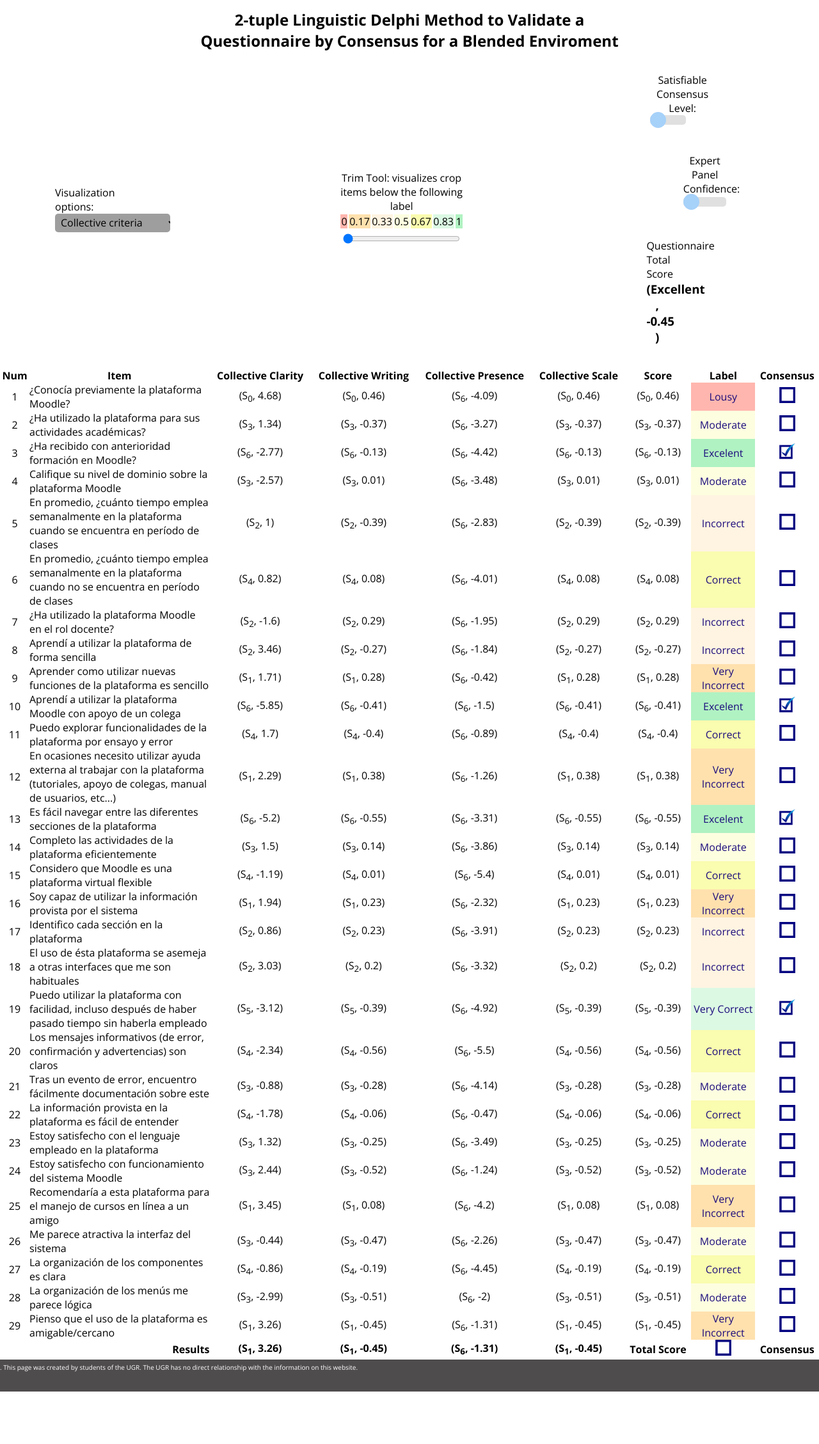
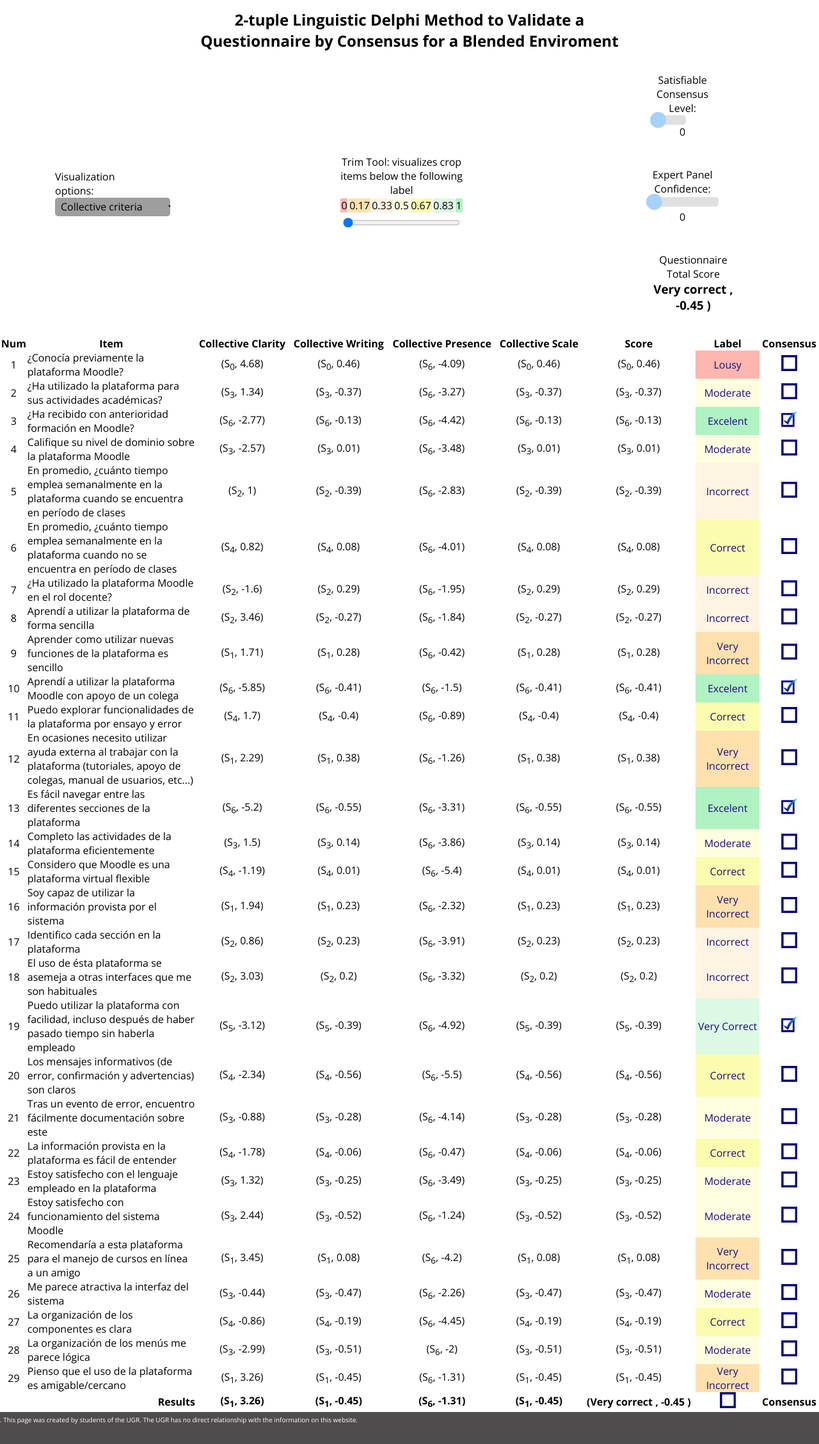
Before and after one commit to NoeZermeno/2tuple-fuzzy-delphi, a PHP site: page /resultados2.php in a window 1280 px wide. Shown: the part 279-2536 px from the top of the page at 64% size. Before the commit the page ends 2454 px from the top, so only its background shows below. Run offline with PHP 8.4, Linux system fonts and the light colour scheme; some libraries are stand-ins or nearby versions; grey boxes are pictures that could not be loaded.

Commit message:
with in total score

```diff
--- a/estilo.css
+++ b/estilo.css
@@ -182,9 +182,8 @@ input#rango {
 
 #Total_score{
 	display: block;
-
 	margin-left: 5%;
-	width: 15%;
+	width: 65%;
 }
 
 .filtros_2 table {
@@ -253,3 +252,10 @@ input#rango {
 	margin-left: 5%;
 	width: 50%;
 }
+
+#Panel_Expert{
+	display: block;
+	align-content: center;
+	margin-left: 5%;
+	width: 50%;
+}
--- a/resultados2.php
+++ b/resultados2.php
@@ -53,9 +53,13 @@
 			});
 		</script>
 		<script type="text/javascript">
-			function show_value(x)
+			function show_valueS(x)
 				{
 				 document.getElementById("CI").innerHTML=x;
+				}
+				function show_valueE(x)
+				{
+				 document.getElementById("EC").innerHTML=x;
 				}
 		</script>
 
@@ -111,17 +115,17 @@
 							<td>
 								<div class="bloque" id = "Consistency_Index">
 								  <p>Satisfiable Consensus Level: </p>
-								   <input type="range" min="0" max="1"  step = ".1" value="0" class="slider" id="Consistency_Index" onchange="show_value(this.value);">
-								   <label name="CI" id = "CI"></label>
+								   <input type="range" min="0" max="1"  step = ".1" value="0" class="slider" id="Consistency_Index" onchange="show_valueS(this.value);">
+								   <label name="CI" id = "CI">0</label>
 								</div>
 								<div class="bloque" id = "Panel_Expert">
 								  <p>Expert Panel Confidence: </p>
-								   <input type="range" min="0" max="1"  step = ".1" value="0" class="slider" id="expert_confidence" onchange="show_value(this.value);">
-								   <label name="EC" id = "EC"></label>
+								   <input type="range" min="0" max="1"  step = ".1" value="0" class="slider" id="expert_confidence" onchange="show_valueE(this.value);">
+								   <label name="EC" id = "EC">0</label>
 								</div>
 								<div class="bloque" id="Total_score">
 									<p> Questionnaire Total Score</p>
-									<h3>(Excellent , -0.45 )</h3>
+									<h3>Very correct , -0.45 )</h3>
 								</div>
 							</td>
 						</tr>
@@ -302,7 +306,7 @@
 					<th><?php echo $_2_tuplas; ?></th>
 					<th><?php echo $_2_tuplasP; ?></th>
 					<th><?php echo $_2_tuplas; ?></th>
-					<th>Total Score</th>
+					<th>(Very correct , -0.45 )</th>
 					<th><?php
 						if ($label_output=="Excelent" || $label_output=="Very Correct" ) {
 						 	echo  "<img src='images/check.png' width=25px>";
```
